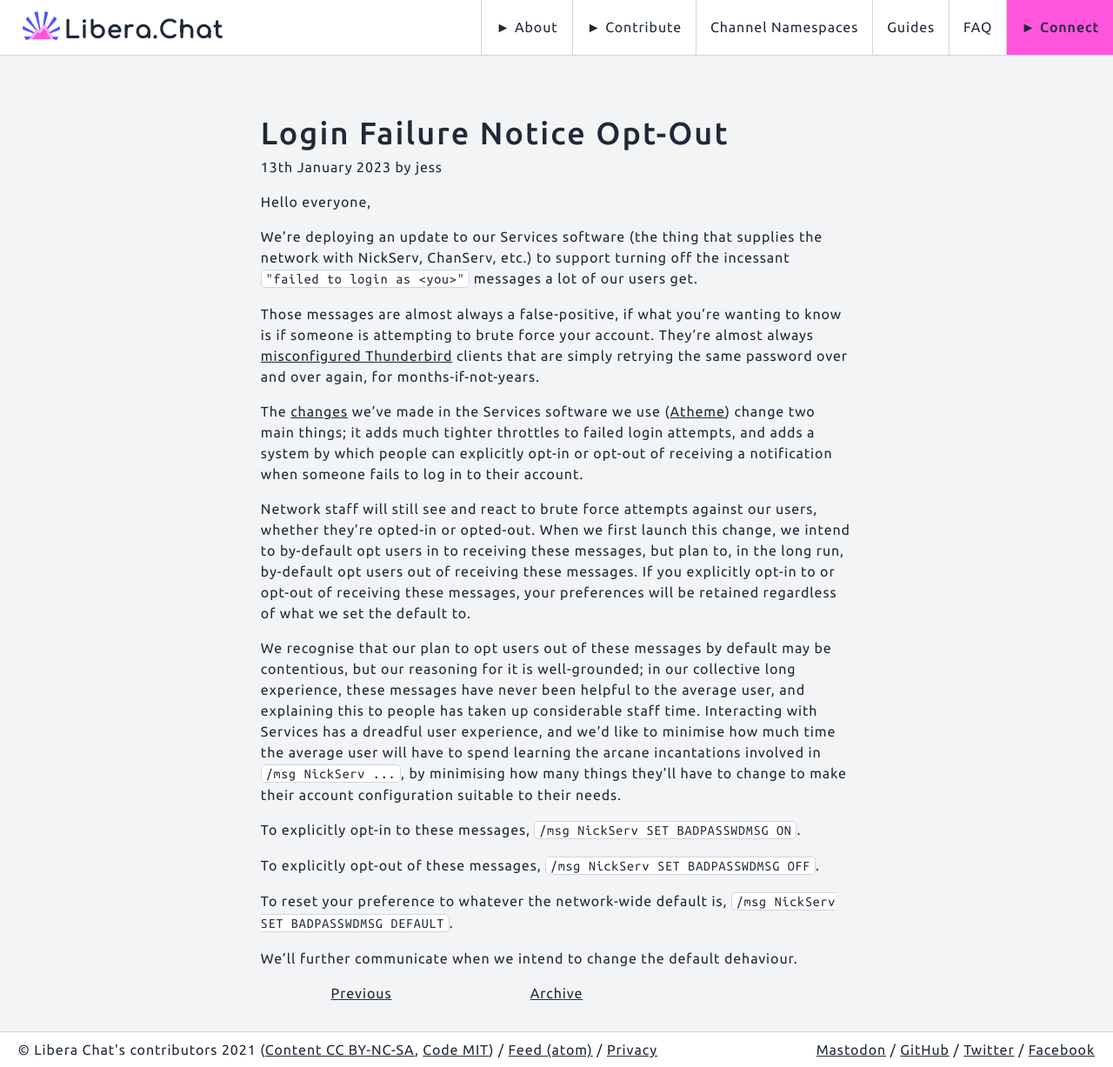
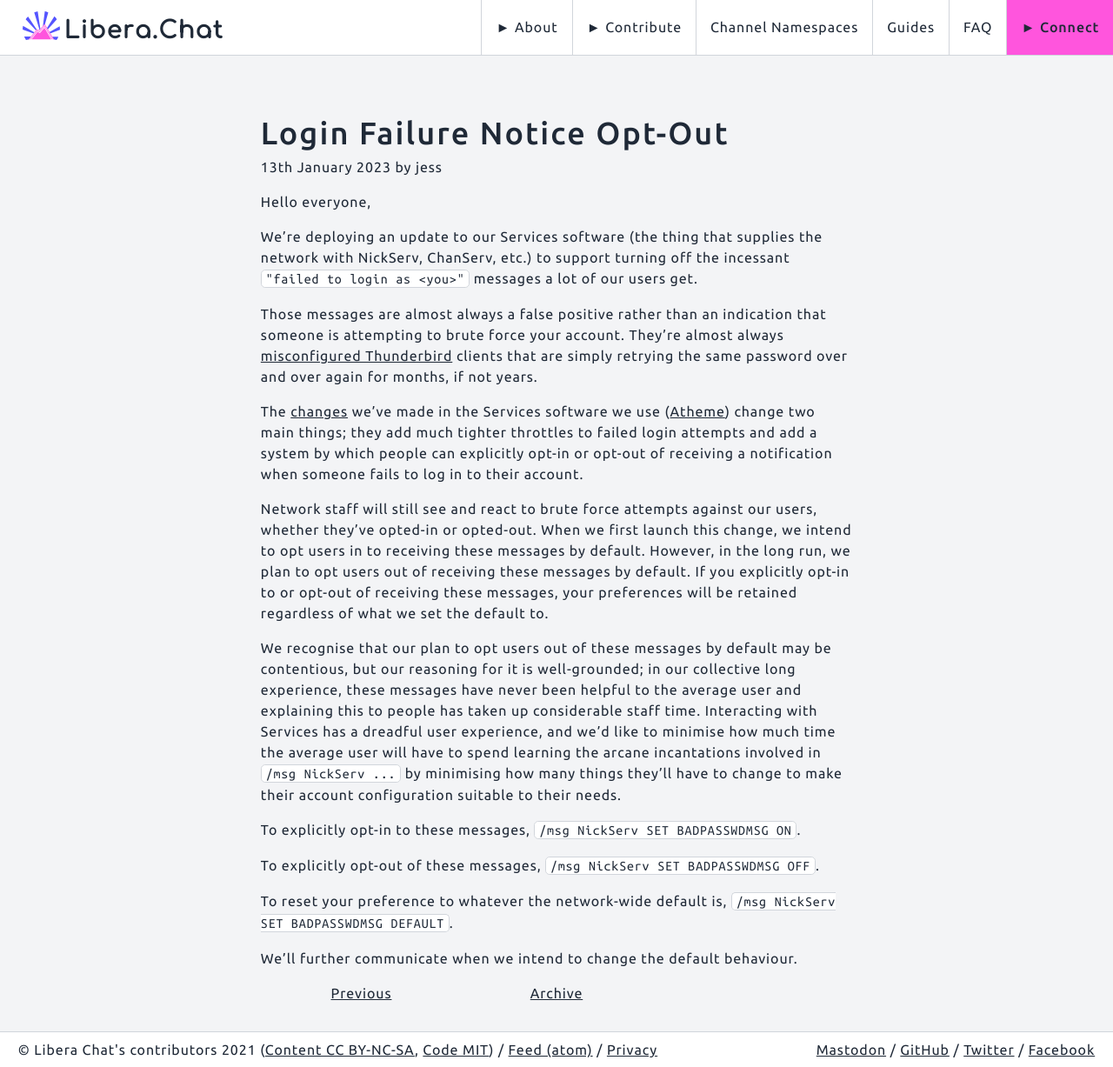
Before and after one commit to Libera-Chat/libera-chat.github.io, a Jekyll site: the page built from content/_posts/2023-01-13-login-failure-notice.md, in a window 1280 px wide and 1227 px high. Shown: the whole window at 87% size. Built offline with Jekyll 4.4.1, drawn with Linux system fonts in a browser that asks for light colours.

Commit message:
Copyedit

```diff
--- a/content/_posts/2023-01-13-login-failure-notice.md
+++ b/content/_posts/2023-01-13-login-failure-notice.md
@@ -9,30 +9,30 @@
 the network with NickServ, ChanServ, etc.) to support turning off the
 incessant `"failed to login as <you>"` messages a lot of our users get.
 
-Those messages are almost always a false-positive, if what you're wanting to
-know is if someone is attempting to brute force your account. They're almost
+Those messages are almost always a false positive rather than an indication
+that someone is attempting to brute force your account. They're almost
 always [misconfigured Thunderbird][0] clients that are simply retrying the
-same password over and over again, for months-if-not-years.
+same password over and over again for months, if not years.
 
 The [changes][1] we've made in the Services software we use ([Atheme][2])
-change two main things; it adds much tighter throttles to failed login
-attempts, and adds a system by which people can explicitly opt-in or opt-out
+change two main things; they add much tighter throttles to failed login
+attempts and add a system by which people can explicitly opt-in or opt-out
 of receiving a notification when someone fails to log in to their account.
 
 Network staff will still see and react to brute force attempts against our
-users, whether they're opted-in or opted-out. When we first launch this
-change, we intend to by-default opt users in to receiving these messages, but
-plan to, in the long run, by-default opt users out of receiving these
-messages. If you explicitly opt-in to or opt-out of receiving these messages,
+users, whether they've opted-in or opted-out. When we first launch this
+change, we intend to opt users in to receiving these messages by default.
+However, in the long run, we plan to opt users out of receiving these messages
+by default. If you explicitly opt-in to or opt-out of receiving these messages,
 your preferences will be retained regardless of what we set the default to.
 
 We recognise that our plan to opt users out of these messages by default may
 be contentious, but our reasoning for it is well-grounded; in our collective
-long experience, these messages have never been helpful to the average user,
+long experience, these messages have never been helpful to the average user
 and explaining this to people has taken up considerable staff time.
 Interacting with Services has a dreadful user experience, and we'd like to
 minimise how much time the average user will have to spend learning the arcane
-incantations involved in `/msg NickServ ...`, by minimising how many things
+incantations involved in `/msg NickServ ...` by minimising how many things
 they'll have to change to make their account configuration suitable to their
 needs.
 
@@ -43,7 +43,7 @@
 To reset your preference to whatever the network-wide default is,
 `/msg NickServ SET BADPASSWDMSG DEFAULT`.
 
-We'll further communicate when we intend to change the default dehaviour.
+We'll further communicate when we intend to change the default behaviour.
 
 [0]: https://bugzilla.mozilla.org/show_bug.cgi?id=1618061
 [1]: https://github.com/atheme/atheme/commit/d671237
```
